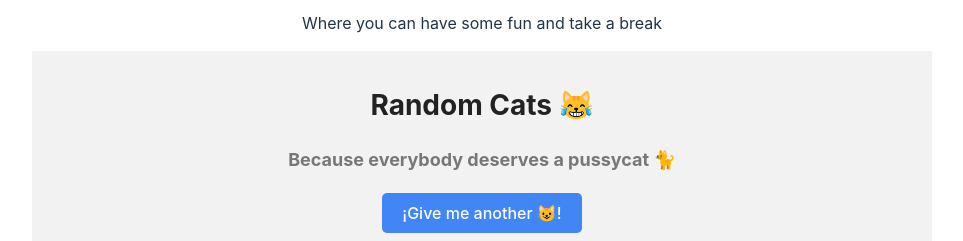
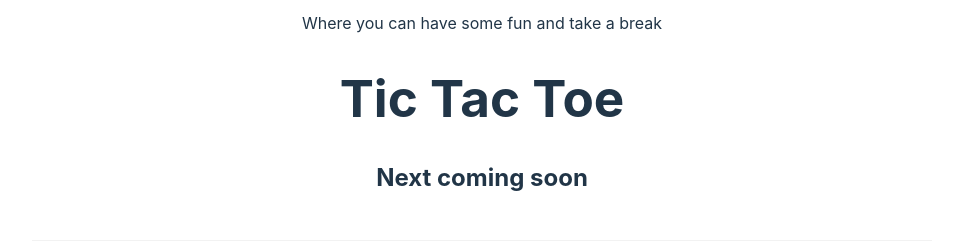
Before and after one commit to lucfreelance/ultracobra, a React (Vite) app: page /spaces in a window 1280 px wide. Shown: the part 545-786 px from the top of the page, without its empty margins (158-1121 px from the left). Built offline with nearby package versions, Linux system fonts and the light colour scheme; no server answers.

Commit message:
Function adding to avoid recharge all page when changing url as a Multiple Page Application

```diff
--- a/src/App.jsx
+++ b/src/App.jsx
@@ -2,12 +2,12 @@ import { useEffect } from 'react';
 import { BrowserRouter, Routes, Route } from 'react-router-dom';
 import { Helmet } from 'react-helmet';
 import './App.css';
-import Home from './components/Home';
 import Header from './components/Header';
 import Spaces from './pages/spaces/Spaces';
 import Pitch from './components/Pitch';
 import Contact from './components/Contact';
 import Footer from './components/Footer';
+import Space4 from '././pages/spaces/space4/Space-4.jsx';
 import Blog3 from '././pages/spaces/blog3/Blog-3.jsx';
 import Blog2 from '././pages/spaces/Blog-2.jsx';
 import Blog1 from './pages/spaces/Blog-1.jsx';
@@ -15,7 +15,18 @@ import Blog1 from './pages/spaces/Blog-1.jsx';
 export const App = () => {
   useEffect(() => {
     window.scrollTo(0, 0);
+    window.addEventListener('popstate', handlePopState); // Listen to the popstate event
+
+    return () => {
+      window.removeEventListener('popstate', handlePopState); // Clean up the event listener on component unmount
+    };
   }, []);
+
+  // Added the useEffect hook to listen for the popstate event, which is triggered when the URL changes without reloading the page. The handlePopState function will be called when this event occurs, allowing you to perform any additional logic you need.
+  const handlePopState = () => {
+    // Perform any additional logic when the URL changes without reloading the page
+    console.log('URL changed without reloading');
+  };
 
   return (
     <BrowserRouter>
@@ -43,6 +54,7 @@ export const App = () => {
           <Routes>
             <Route path="/Pitch" element={<Pitch />} />
             <Route path="/spaces" element={<Spaces />} />
+            <Route path="/spaces/space4" element={<Space4 />} />
             <Route path="/spaces/blog3" element={<Blog3 />} />
             <Route path="/spaces/blog2" element={<Blog2 />} />
             <Route path="/spaces/blog1" element={<Blog1 />} />
--- a/src/pages/spaces/Spaces.jsx
+++ b/src/pages/spaces/Spaces.jsx
@@ -1,14 +1,15 @@
-
+import Space4 from '../spaces/space4/Space-4';
 import Blog3 from '../spaces/blog3/Blog-3';
-// import Blog3 from '../spaces/blog2/Blog-2';
+// import Blog2 from '../spaces/blog2/Blog-2';
 import Blog2 from './Blog-2';
-// import Blog3 from '../spaces/blog1/Blog-1';
+// import Blog1 from '../spaces/blog1/Blog-1';
 import Blog1 from './Blog-1';
 
 const Spaces = () => {
   return (
     <>
       <div>
+      <Space4 /> <br />
       <Blog3 /> <br />
       <Blog2 /> <br />
       <Blog1 /> <br />
--- /dev/null
+++ b/src/pages/spaces/space4/Space-4.jsx
@@ -0,0 +1,10 @@
+const Space4 = () => {
+    return (
+      <div>
+        <h1>Tic Tac Toe</h1>
+        <h2>Next coming soon</h2>
+      </div>
+    );
+  }
+
+  export default Space4;
```
Also changed, not shown: src/pages/spaces/blog4/Blog-4.jsx (deleted).
